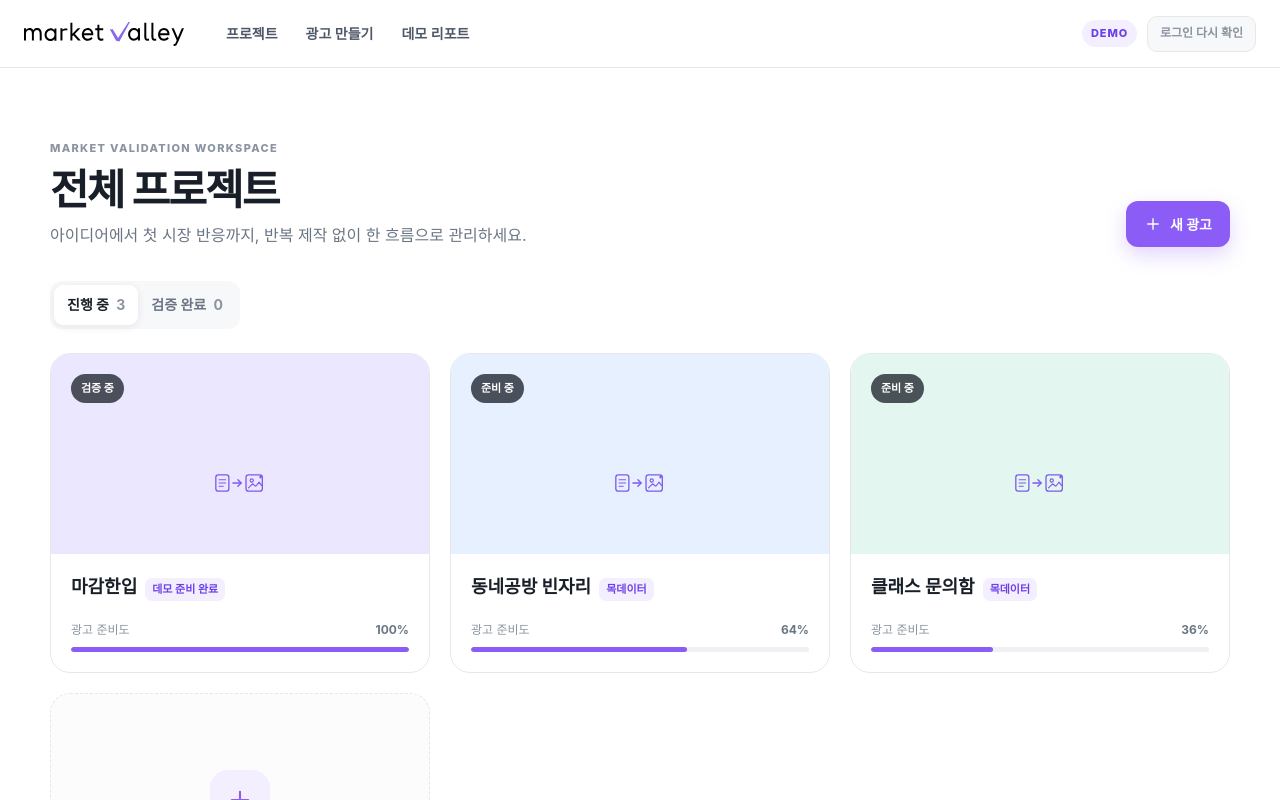
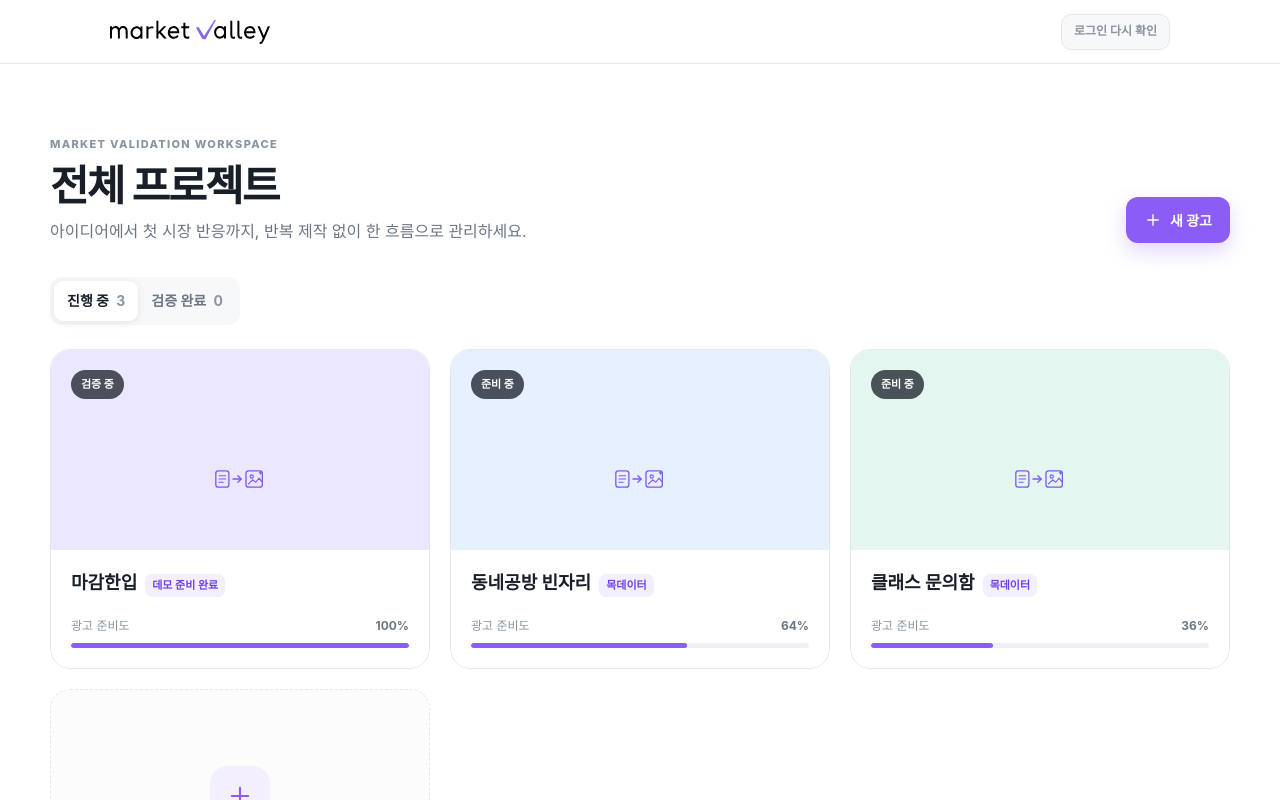
Before and after one commit to unithon26/marketvalley, a Next.js app: page / in a window 1280 px wide. Shown: the top 800 px of the page. Built offline with nearby package versions, Linux system fonts and the light colour scheme; no server answers.

Commit message:
fix: match Figma main page header

```diff
--- a/app/page.tsx
+++ b/app/page.tsx
@@ -21,7 +21,7 @@ export default function HomePage() {
 
   return (
     <div className="app-shell">
-      <SiteHeader />
+      <SiteHeader compact />
       <main className="dashboard page-container">
         <div className="dashboard-heading">
           <div><span className="eyebrow">MARKET VALIDATION WORKSPACE</span><h1>전체 프로젝트</h1><p>아이디어에서 첫 시장 반응까지, 반복 제작 없이 한 흐름으로 관리하세요.</p></div>
```
Also changed, not shown: 1 other file (tests, documents, lock files or other folders).
